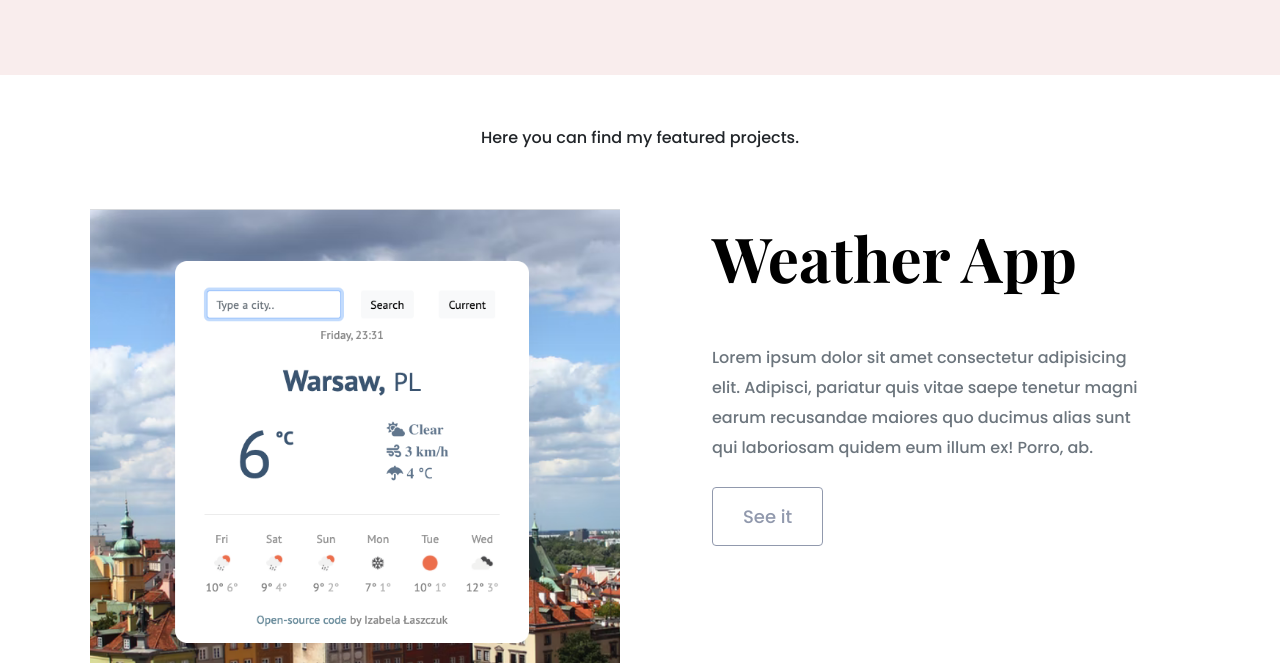
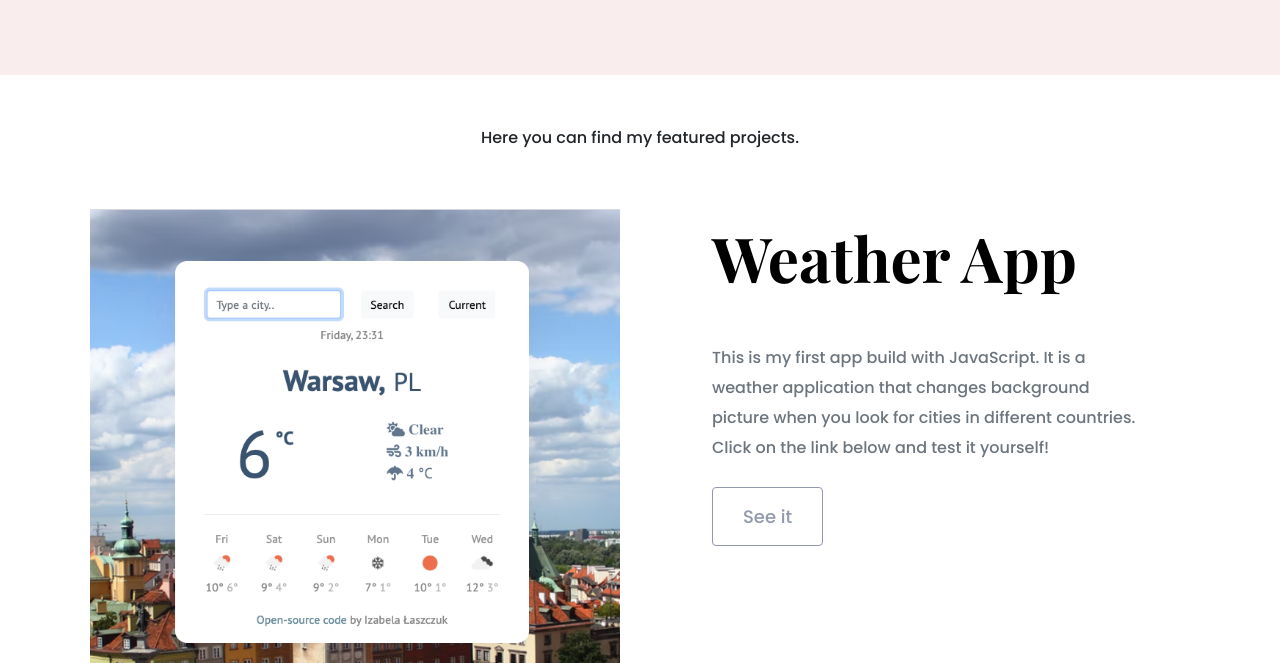
Before and after one commit to IzabelaLas/Portfolio, a plain HTML site: page index.html in a window 1280 px wide. Shown: the part 529-1192 px from the top of the page. Drawn offline with nearby package versions, Linux system fonts and the light colour scheme.

Commit message:
weather app description

```diff
--- a/index.html
+++ b/index.html
@@ -69,10 +69,9 @@
             <div class="project-description">
                 <h2 class="mb-5">Weather App</h2>
                 <p class="mb-4 text-muted">
-              Lorem ipsum dolor sit amet consectetur adipisicing elit. Adipisci,
-              pariatur quis vitae saepe tenetur magni earum recusandae maiores
-              quo ducimus alias sunt qui laboriosam quidem eum illum ex! Porro,
-              ab.
+                This is my first app build with JavaScript.
+                It is a weather application that changes background picture when you look for cities in different countries. Click on the link below and test it yourself!
+
                  </p>
                 <a href="https://hardcore-wescoff-2657fc.netlify.app/" target="_blank" class="btn btn-branding-outline">See it</a>
             </div>
```
